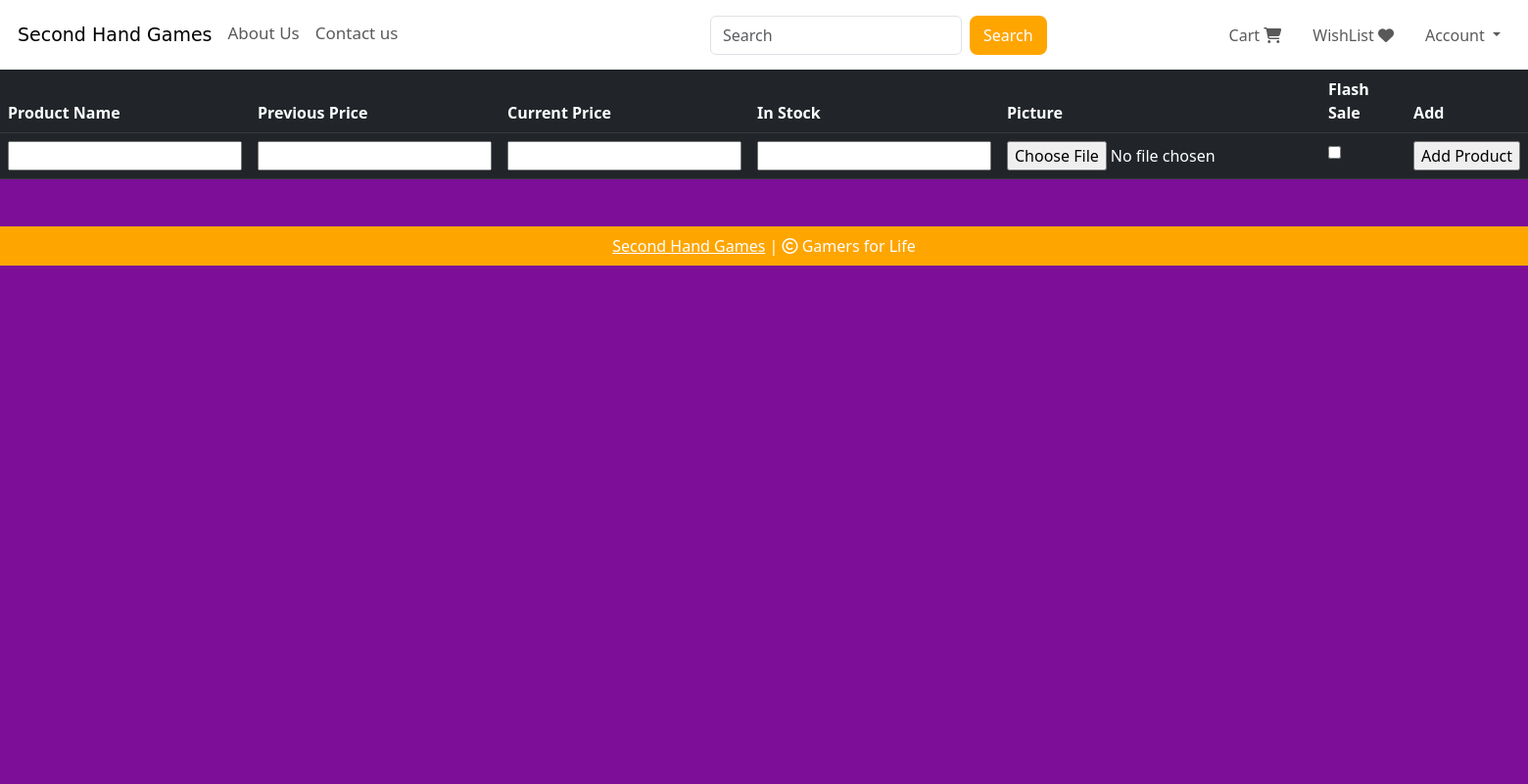
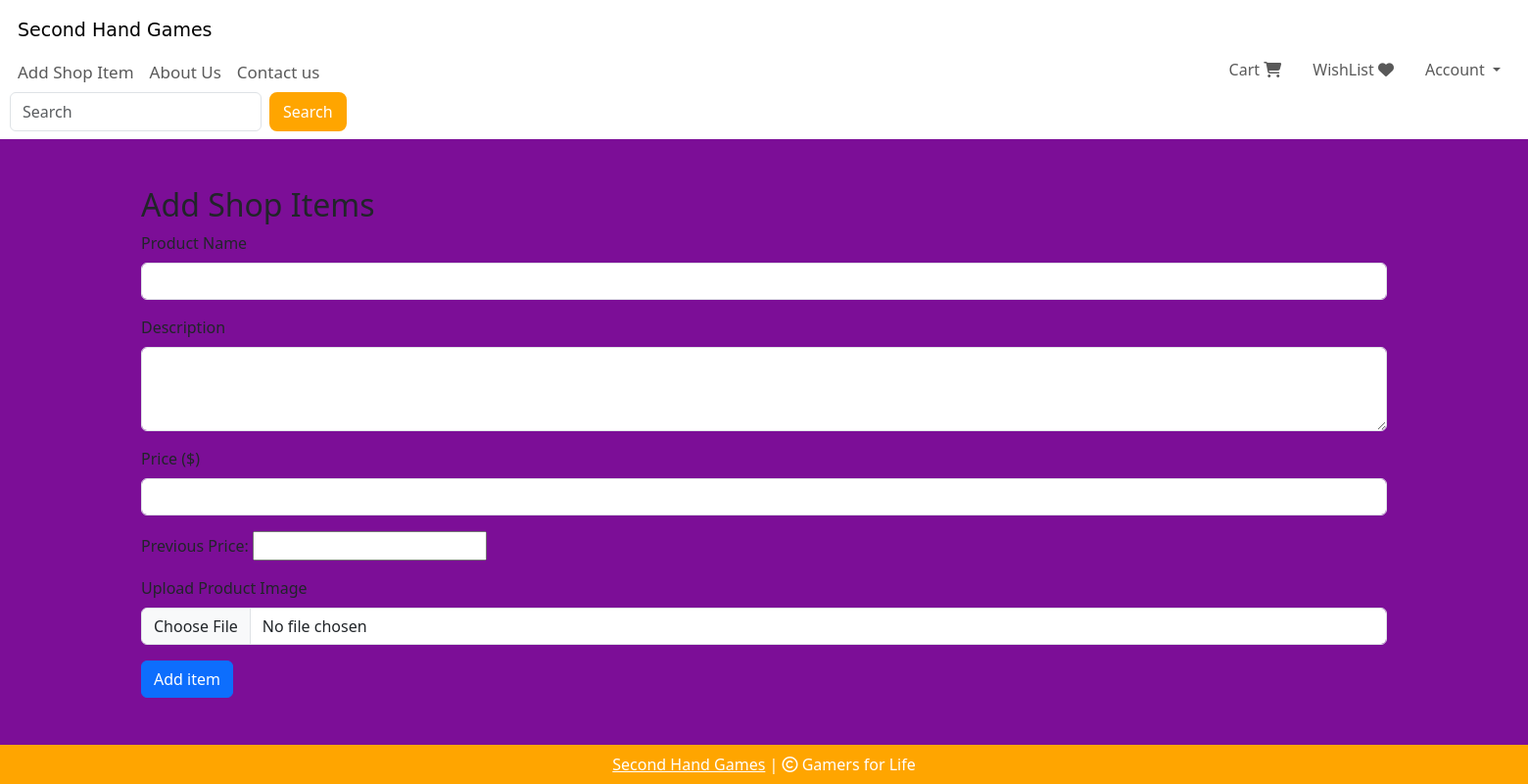
Before and after one commit to Natalie-LG05/Second-Hand-Games, a Flask app: page /add-shop-items in a window 1560 px wide. Shown: the whole page at 98% size. Run offline with Flask 3, Linux system fonts and the light colour scheme; the visitor is signed in with stand-in values (Sample User, id 1); parts of the project's set-up code (start-up, migrations or seed data) failed here and were passed over; some libraries are stand-ins or nearby versions.

Commit message:
"working on the listing page and viewing search results"

```diff
--- a/website/__init__.py
+++ b/website/__init__.py
@@ -2,6 +2,7 @@
 from flask import Flask, render_template
 from flask_sqlalchemy import SQLAlchemy
 from flask_login import LoginManager
+import os
 
 
 db = SQLAlchemy()
@@ -12,11 +13,18 @@ def create_database():
     db.create_all()
     print('Database Created')
 
+def allowed_file(filename):
+    return '.' in filename and \
+            filename.rsplit('.',1)[1].lower() in {'png', 'jpg', 'jpeg', 'gif'}
 
 def create_app():
     app = Flask(__name__)
     app.config['SECRET_KEY'] = 'hbnwdvbn ajnbsjn ahe'
     app.config['SQLALCHEMY_DATABASE_URI'] = f'sqlite:///{DB_NAME}'
+
+    app.config['UPLOAD_FOLDER'] = os.path.join('website', 'static', 'uploads')
+    app.config['MAX_CONTENT_LENGTH'] = 16 * 1024 * 1024 # 16 MB max upload size
+    app.config['ALLOWED_EXTENSIONS'] = {'png', 'jpg', 'jpeg', 'gif'}
 
     db.init_app(app)
 
--- a/website/auth.py
+++ b/website/auth.py
@@ -37,7 +37,7 @@ def sign_up():
             form.password1.data = ''
             form.password2.data = ''
 
-    return render_template('signup.html', form=form)
+    return render_template('sign_up.html', form=form)
 
 
 @auth.route('/login', methods=['GET', 'POST'])
--- a/website/templates/add_shop_items.html
+++ b/website/templates/add_shop_items.html
@@ -1,41 +1,38 @@
 
 {% extends 'base.html' %}
+{% block content %}
 
-{% block title %} Add Shop Items {% endblock %}
+<div class="container mt-5">
+    <h2>Add Shop Items</h2>
+    <form method="POST" enctype="multipart/form-data">
+        <div class="mb-3">
+            <label for="name" class="form-label">Product Name</label>
+            <input type="text" class="form-control" id="name" name="name" required>
+        </div>
 
+        <div class="mb-3">
+            <label for="description" class="form-label">Description</label>
+            <textarea class="form-control" id="description" name="description" rows="3" required></textarea>
+        </div>
 
-{% block body %}
+        <div class="mb-3">
+            <label for="price" class="form-label">Price ($)</label>
+            <input type="number" step="0.01" class="form-control" id="price" name="price" required>
+        </div>
 
-<table class="table table-dark table-hover">
-    <thead>
-        <tr>
-            <th scope="col">Product Name</th>
-            <th scope="col">Previous Price</th>
-            <th scope="col">Current Price</th>
-            <th scope="col">In Stock</th>
-            <th scope="col">Picture</th>
-            <th scope="col">Flash Sale</th>
-            <th scope="col">Add</th>
+        <div class="mb-3">
+            <label for="previous_price">Previous Price:</label>
+            <input type="number" step="0.01" name="previous_price" id="previous_price">
+            <br>
+        </div>
 
-        </tr>
-    </thead>
+        <div class="mb-3">
+            <label for="image" class="form-label">Upload Product Image</label>
+            <input class="form-control" type="file" id="image" name="image" id="image" accept="image/*" required>
+        </div>
 
-    <tbody>
-        <tr>
-            <form action="" method="POST", enctype="multipart/form-data">
-                {{ form.hidden_tag() }}
-
-                <td>{{ form.product_name }}</td>
-                <td>{{ form.previous_price }}</td>
-                <td>{{ form.current_price }}</td>
-                <td>{{ form.in_stock }}</td>
-                <td>{{ form.product_picture() }}</td>
-                <td>{{ form.flash_sale }}</td>
-                <td>{{ form.add_product() }}</td>
-            </form>
-        </tr>
-    </tbody>
-</table>
-
+        <button type="submit" class="btn btn-primary">Add item</button>
+    </form>
+</div>
 
 {% endblock %}
--- a/website/templates/base.html
+++ b/website/templates/base.html
@@ -4,6 +4,8 @@
 <head>
     <meta charset="UTF-8">
     <meta name="viewport" content="width=device-width, initial-scale=1.0">
+    <meta name="description" content="" />
+    <meta name="author" content="" />
 
     <script src="https://cdn.jsdelivr.net/npm/@popperjs/core@2.11.8/dist/umd/popper.min.js"></script>
     <script src="https://cdn.jsdelivr.net/npm/bootstrap@5.3.1/dist/js/bootstrap.min.js" ></script>
@@ -28,6 +30,8 @@
         <a class="navbar-brand" href="#" style="color: orange; font-size: 30px; margin-right: -2px;">
           <i class="fa-brands fa-Second Hand Games"></i>
         </a>
+          </li>
+        </ul>
         <button class="navbar-toggler" type="button" data-bs-toggle="collapse" data-bs-target="#navbarSupportedContent" aria-controls="navbarSupportedContent" aria-expanded="false" aria-label="Toggle navigation">
           <span class="navbar-toggler-icon"></span>
         </button>
@@ -35,6 +39,13 @@
           <ul class="navbar-nav me-auto mb-2 mb-lg-0">
             <li class="nav-item">
               <a class="nav-link active" aria-current="page" href="/" style="font-family: cursive; font-size: 19px;">Second Hand Games</a>
+              <ul class="navbar-nav ml-auto">
+                <li class="nav-item"
+              </ul>
+            </li>
+
+            <li class="nav-item">
+              <a class="nav-link text-grey" href="{{ url_for('views.add_item') }}" style="font-size: 17px;">Add Shop Item</a>
             </li>
 
             <li class="nav-item">
@@ -107,6 +118,9 @@
       </div>
     </nav>
 
+    <div class="container mt-4">
+      {% block content%}{% endblock %}
+    </div>
 
     {% for message in get_flashed_messages() %}
 
@@ -140,12 +154,5 @@
 </body>
 
 
-
-
-
-
-
-
-
 </body>
 </html>
```
Also changed, not shown: website/models.py (+5 -3 lines), website/views.py (+52 -1 lines), website/static/uploads/ps.jpg (added), website/templates/shop.html (added).
